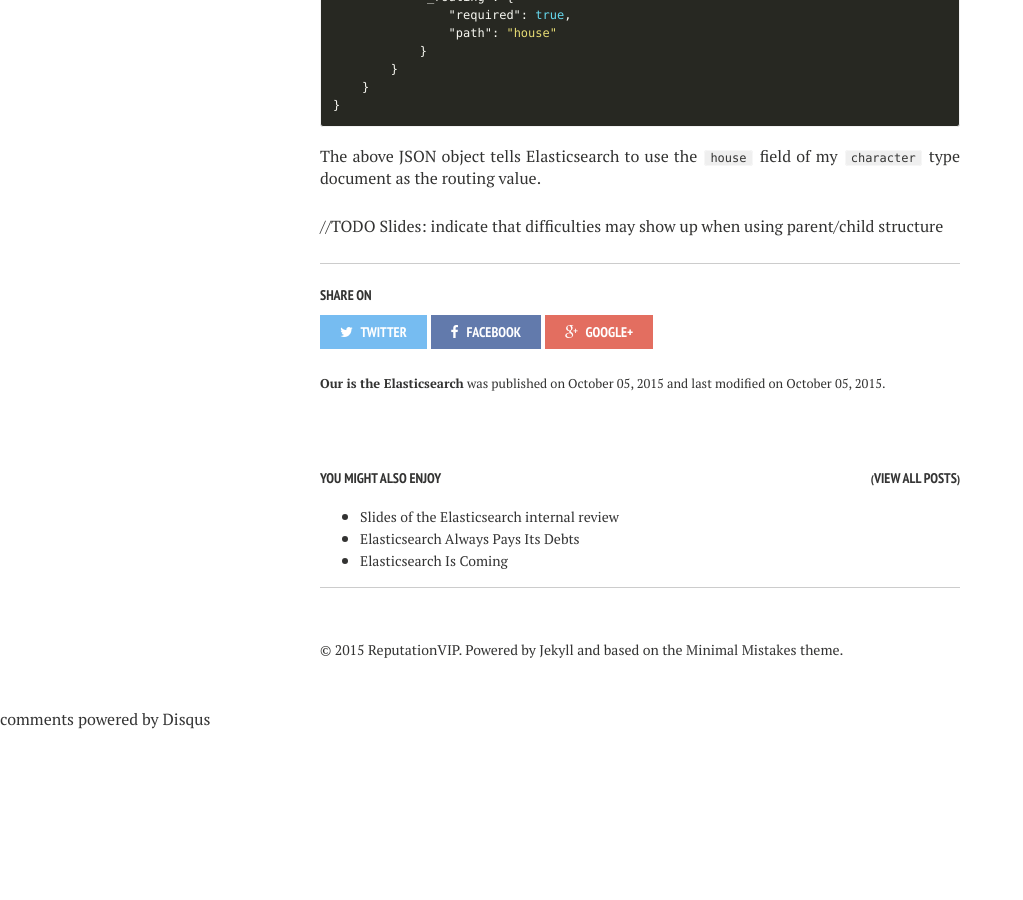
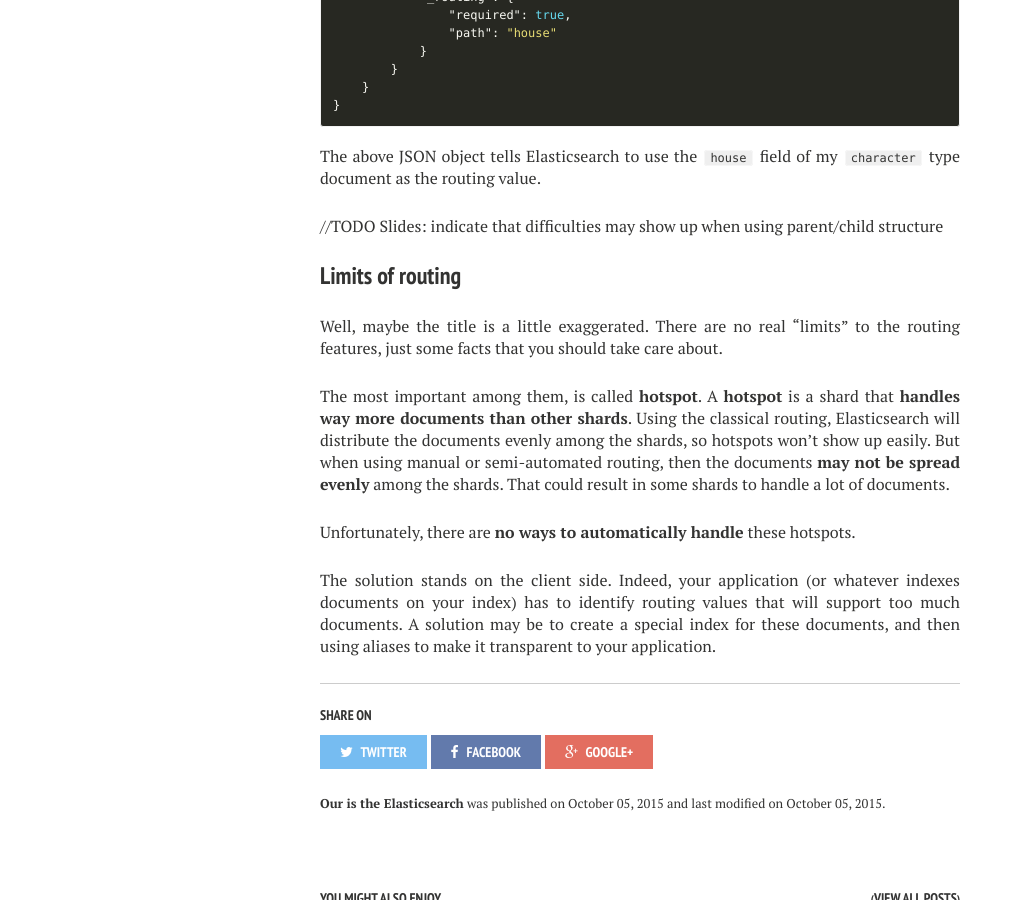
Before and after one commit to semji/reputationvip.github.io, a Jekyll site: the page built from _posts/2015-10-05-elasticsearch-our-is-elasticsearch.md, in a window 1280 px wide and 900 px high, scrolled down 3847 px. Shown: the whole window, without its empty margins (0-1023 px from the left). Built offline with Jekyll 4.4.1, drawn with Linux system fonts in a browser that asks for light colours; nearby versions of some CDN libraries; comment, search, counter and statistics services are not loaded; before the commit the page ends 4577 px from its top, so only the background shows below that; some of the changed text lies outside the part shown.

Commit message:
Write limits of routing

```diff
--- a/_posts/2015-10-05-elasticsearch-our-is-elasticsearch.md
+++ b/_posts/2015-10-05-elasticsearch-our-is-elasticsearch.md
@@ -140,3 +140,18 @@
 The above JSON object tells Elasticsearch to use the `house` field of my `character` type document as the routing value.
 
 //TODO Slides: indicate that difficulties may show up when using parent/child structure
+
+### Limits of routing
+
+Well, maybe the title is a little exaggerated. There are no real "limits" to the routing features, just some facts that you should
+take care about.
+
+The most important among them, is called **hotspot**. A **hotspot** is a shard that **handles way more documents than other shards**. Using the classical
+routing, Elasticsearch will distribute the documents evenly among the shards, so hotspots won't show up easily. But when using manual or semi-automated
+routing, then the documents **may not be spread evenly** among the shards. That could result in some shards to handle a lot of documents.
+
+Unfortunately, there are **no ways to automatically handle** these hotspots.
+
+The solution stands on the client side. Indeed, your application (or whatever indexes documents on your index) has to identify routing values
+that will support too much documents. A solution may be to create a special index for these documents, and then using aliases to make it transparent
+to your application.
```
